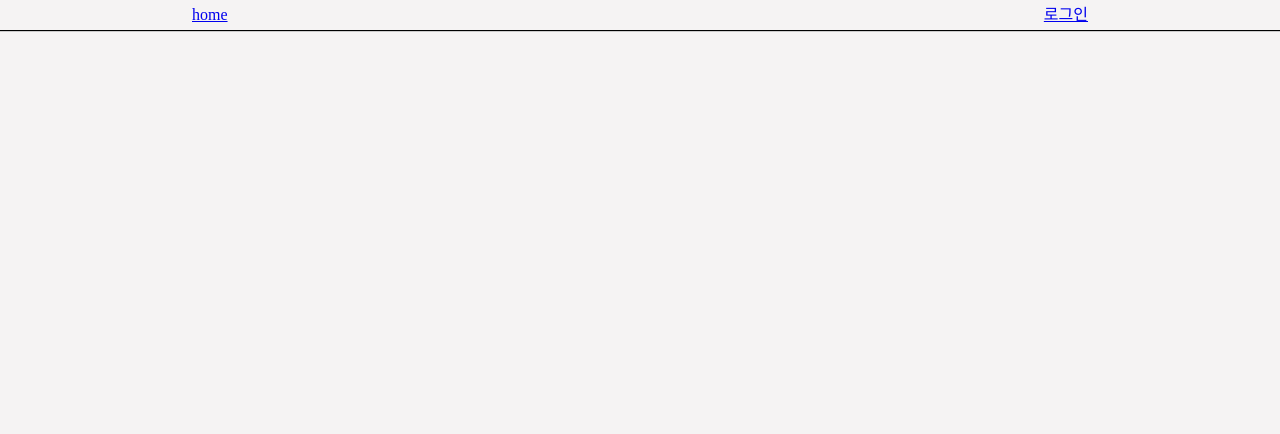
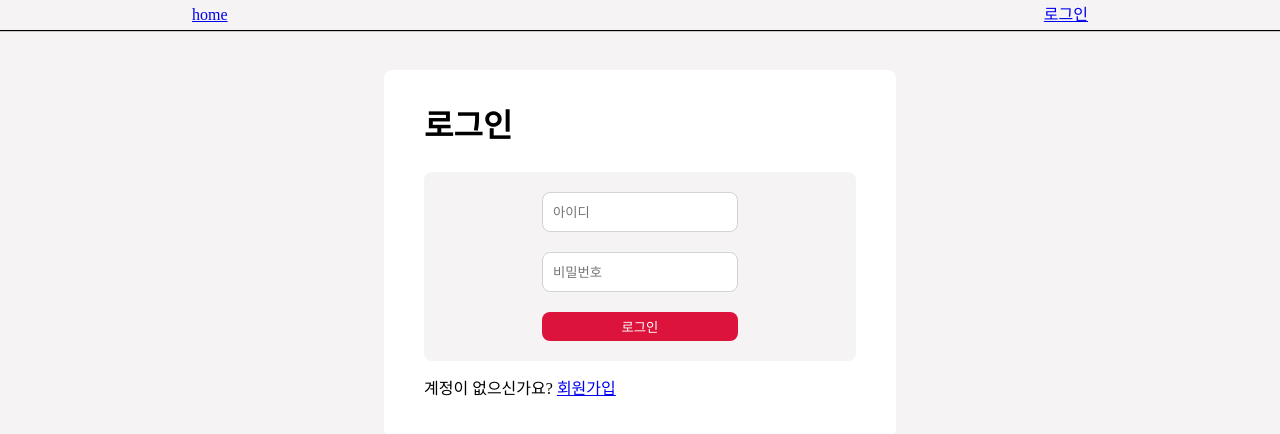
Before and after one commit to adorable-otter/mbti, a React (Vite) app: page /login in a window 1280 px wide. Before the commit this address had no page. Shown: the top 434 px of the page. Built offline with nearby package versions, Linux system fonts and the light colour scheme.

Commit message:
feat: 로그인, 회원가입 페이지 구성

```diff
--- a/src/components/Layout.jsx
+++ b/src/components/Layout.jsx
@@ -7,8 +7,8 @@ const Layout = ({ children }) => {
     <Wrap>
       <Header>
         <Actions>
-          <Link>home</Link>
-          <Link>로그인</Link>
+          <Link to={'/'}>home</Link>
+          <Link to={'/login'}>로그인</Link>
         </Actions>
       </Header>
       <Main>{children}</Main>
@@ -19,7 +19,8 @@ const Layout = ({ children }) => {
 const Main = styled.div`
   display: flex;
   justify-content: center;
-`
+  width: 100%;
+`;
 
 const Actions = styled.div`
   display: flex;
@@ -45,6 +46,7 @@ const Wrap = styled.div`
   min-height: 100vh;
   margin: 0;
   background-color: #f5f3f3;
+  /* width: 100%; */
 `;
 
 export default Layout;
--- /dev/null
+++ b/src/constatnts/form.js
@@ -0,0 +1,11 @@
+export const initialFormStates = {
+  login: {
+    username: '',
+    password: '',
+  },
+  signUp: {
+    username: '',
+    password: '',
+    nickname: '',
+  },
+};
--- /dev/null
+++ b/src/hooks/useForm.js
@@ -0,0 +1,22 @@
+import { useState } from 'react';
+import { initialFormStates } from '../constatnts/form';
+
+const useForm = (name) => {
+  const [values, setValues] = useState(initialFormStates[name]);
+
+  const handleInputChange = (e) => {
+    const { name, value } = e.target;
+    setValues({
+      ...values,
+      [name]: value,
+    });
+  };
+
+  const resetForm = () => {
+    setValues(initialFormStates[name]);
+  };
+
+  return { values, handleInputChange, resetForm };
+};
+
+export default useForm;
--- /dev/null
+++ b/src/pages/Login.jsx
@@ -0,0 +1,41 @@
+import { Link } from 'react-router-dom';
+import styled from 'styled-components';
+import useForm from '../hooks/useForm';
+import { Button, Form, Input, Title } from '../styles/authForm';
+
+const Login = () => {
+  const { values, handleInputChange } = useForm('login');
+
+  return (
+    <Wrap>
+      <Title>로그인</Title>
+      <Form>
+        <Input
+          name={'username'}
+          type={'text'}
+          onChange={handleInputChange}
+          value={values['username']}
+          placeholder={'아이디'}
+        ></Input>
+        <Input
+          name={'password'}
+          type={'password'}
+          onChange={handleInputChange}
+          value={values['password']}
+          placeholder={'비밀번호'}
+        ></Input>
+        <Button>로그인</Button>
+      </Form>
+      계정이 없으신가요? <Link to={'/signUp'}>회원가입</Link>
+    </Wrap>
+  );
+};
+
+const Wrap = styled.div`
+  background-color: white;
+  width: 40%;
+  padding: 40px;
+  border-radius: 8px;
+`;
+
+export default Login;
--- /dev/null
+++ b/src/pages/SignUp.jsx
@@ -0,0 +1,48 @@
+import { Link } from 'react-router-dom';
+import styled from 'styled-components';
+import useForm from '../hooks/useForm';
+import { Button, Form, Input, Title } from '../styles/authForm';
+
+const SignUp = () => {
+  const { values, handleInputChange } = useForm('signUp');
+
+  return (
+    <Wrap>
+      <Title>회원가입</Title>
+      <Form>
+        <Input
+          name={'username'}
+          type={'text'}
+          onChange={handleInputChange}
+          value={values['username']}
+          placeholder={'아이디'}
+        ></Input>
+        <Input
+          name={'password'}
+          type={'password'}
+          onChange={handleInputChange}
+          value={values['password']}
+          placeholder={'비밀번호'}
+        ></Input>
+        <Input
+          name={'nickname'}
+          type={'text'}
+          onChange={handleInputChange}
+          value={values['nickname']}
+          placeholder={'닉네임'}
+        ></Input>
+        <Button>로그인</Button>
+      </Form>
+      계정이 없으신가요? <Link to={'/signUp'}>회원가입</Link>
+    </Wrap>
+  );
+};
+
+const Wrap = styled.div`
+  background-color: white;
+  width: 40%;
+  padding: 40px;
+  border-radius: 8px;
+`;
+
+export default SignUp;
--- a/src/routers/Router.jsx
+++ b/src/routers/Router.jsx
@@ -1,6 +1,8 @@
 import { BrowserRouter, Route, Routes } from 'react-router-dom';
 import Home from '../pages/Home';
 import Layout from '../components/Layout';
+import Login from '../pages/Login';
+import SignUp from '../pages/SignUp';
 
 const Router = () => {
   return (
@@ -8,12 +10,12 @@ const Router = () => {
       <Layout>
         <Routes>
           <Route path="/" element={<Home />} />
+          <Route path="/login" element={<Login />} />
+          <Route path="/signUp" element={<SignUp/>} />
         </Routes>
       </Layout>
     </BrowserRouter>
   );
 };
 
-
-
 export default Router;
--- /dev/null
+++ b/src/styles/authForm.js
@@ -0,0 +1,35 @@
+import styled from "styled-components";
+
+export const Button = styled.button`
+  background-color: crimson;
+  color: white;
+  width: 50%;
+  padding: 5px;
+  border: none;
+  border-radius: 8px;
+`;
+
+export const Title = styled.h1`
+  font-weight: bold;
+  font-size: 2rem;
+  margin-bottom: 30px;
+`;
+
+export const Input = styled.input`
+  border-radius: 8px;
+  border: 1px solid lightgray;
+  width: 50%;
+  height: 40px;
+  padding-left: 10px;
+`;
+
+export const Form = styled.form`
+  display: flex;
+  flex-direction: column;
+  align-items: center;
+  gap: 20px;
+  padding: 20px;
+  background-color: #f5f3f3;
+  margin-bottom: 20px;
+  border-radius: 8px;
+`;
```
